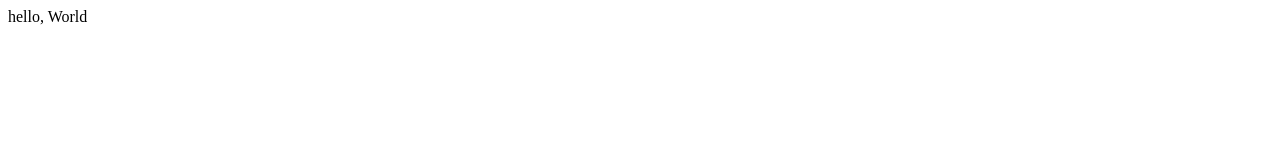
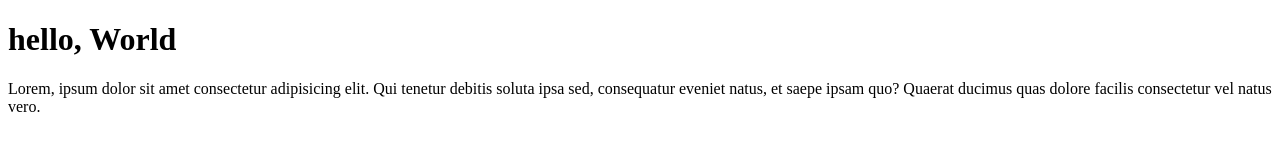
Before and after one commit to Aseer0/index, a plain HTML site: page index.html in a window 1280 px wide. Drawn offline with Linux system fonts and the light colour scheme.

Commit message:
add paragraph

```diff
--- a/index.html
+++ b/index.html
@@ -6,6 +6,7 @@
     <title>Document</title>
 </head>
 <body>
-    hello, World
+    <h1>hello, World</h1>
+    <p>Lorem, ipsum dolor sit amet consectetur adipisicing elit. Qui tenetur debitis soluta ipsa sed, consequatur eveniet natus, et saepe ipsam quo? Quaerat ducimus quas dolore facilis consectetur vel natus vero.</p>
 </body>
 </html>
```
